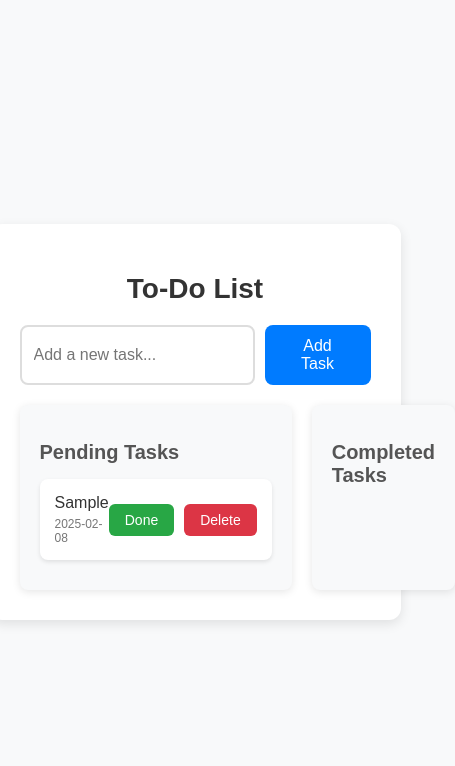
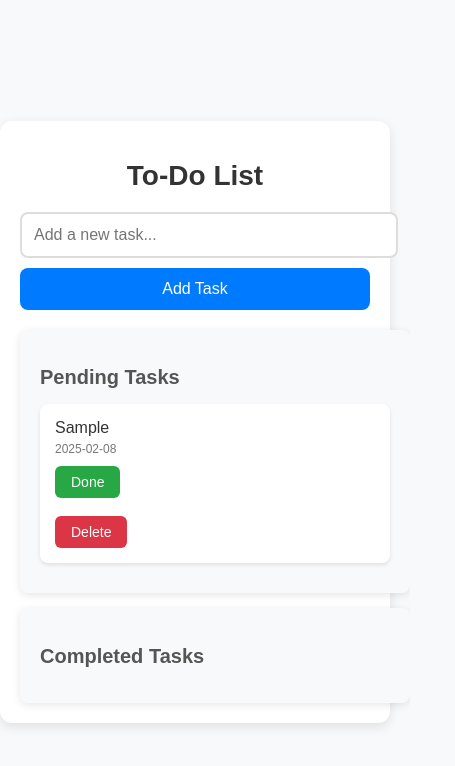
Before and after one commit to whyalien/todolist, a plain HTML site: page index.html in a window 390 px wide. Both pictures are taken after typing "Sample" into the empty fields and a click on the button "Add Task". Shown: the whole page, 455 px wide, since content can reach past the window. Drawn offline with Linux system fonts and the light colour scheme.

Commit message:
Update styles.css

```diff
--- a/styles.css
+++ b/styles.css
@@ -148,3 +148,46 @@ button.complete-btn {
 button.complete-btn:hover {
     background-color: #218838;
 }
+
+
+/* Mobile Responsive Styles */
+@media (max-width: 768px) {
+    .container {
+        padding: 20px;
+        width: 95%;
+    }
+
+    .lists {
+        flex-direction: column; /* Stack columns vertically */
+        gap: 15px;
+    }
+
+    .pending-tasks, .completed-tasks {
+        width: 100%;
+        flex: none; /* Remove flex equal width */
+    }
+
+    .input-section {
+        flex-direction: column;
+    }
+
+    #taskInput {
+        width: 100%;
+    }
+
+    #addTaskBtn {
+        width: 100%;
+        padding: 12px;
+    }
+
+    li {
+        flex-direction: column;
+        gap: 10px;
+        align-items: flex-start;
+    }
+
+    button.complete-btn {
+        margin-right: 0;
+        margin-bottom: 8px;
+    }
+}
```
